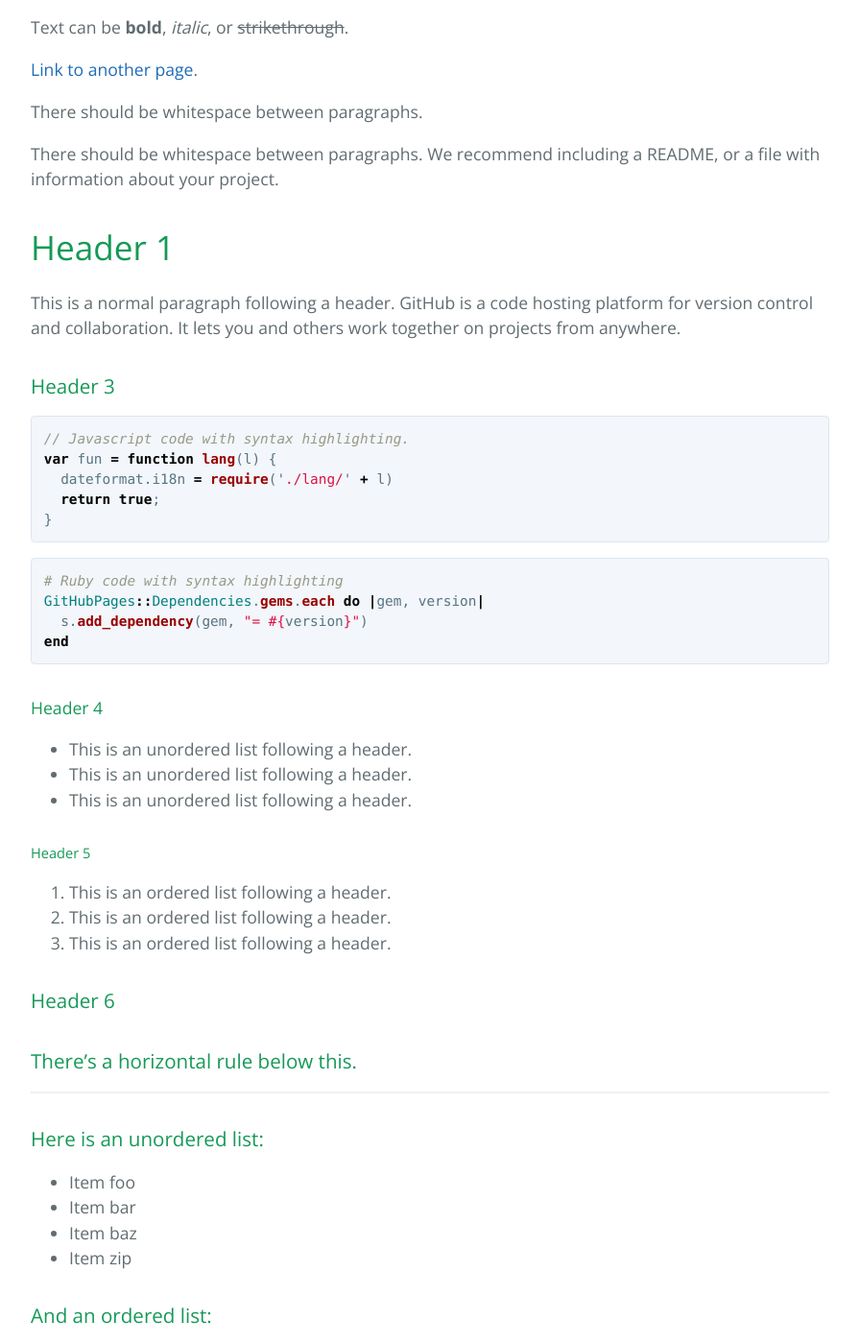
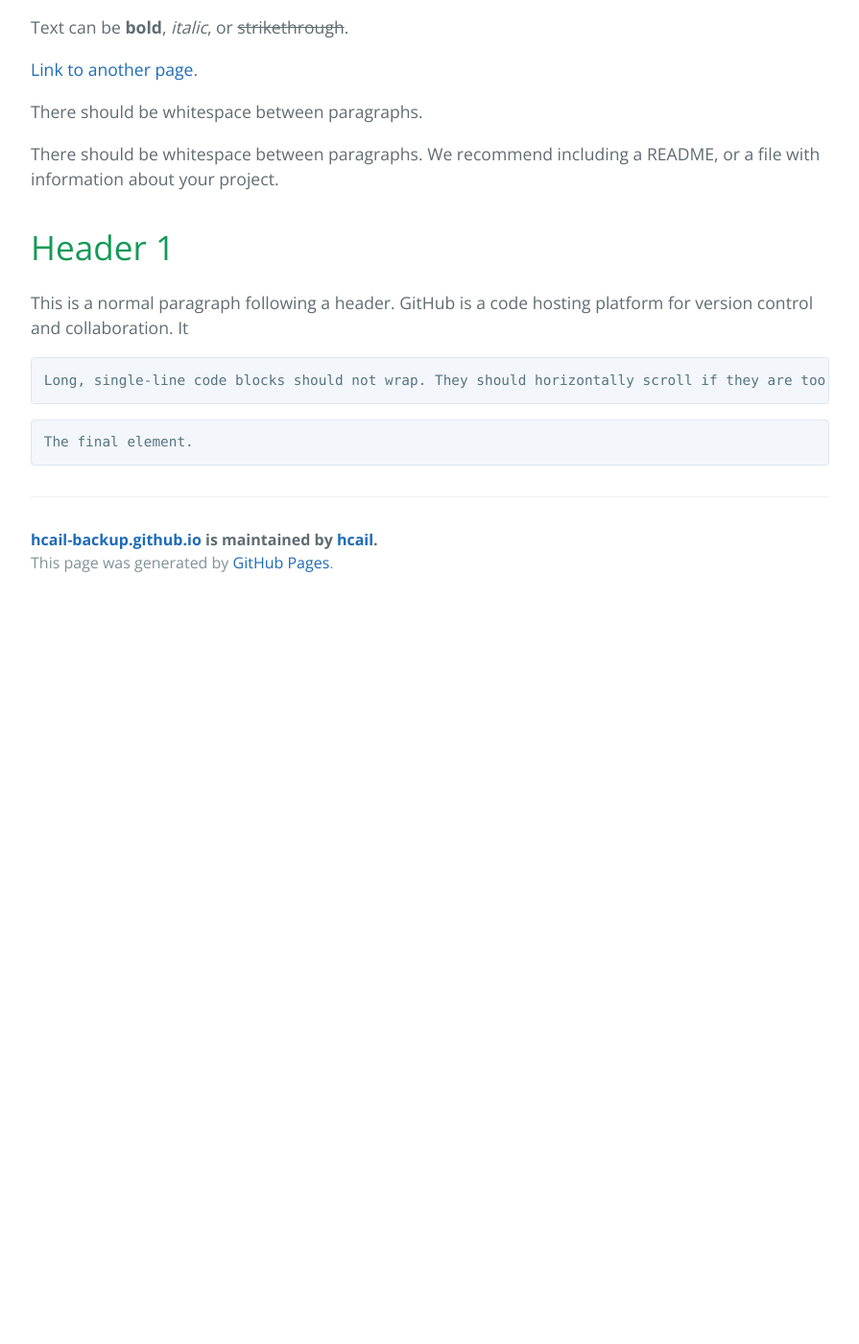
Before and after one commit to hcail/hcail-backup.github.io, a Jekyll site: the page built from index.md, in a window 1280 px wide and 1400 px high, scrolled down 400 px. Shown: the whole window at 96% size, without its empty margins (192-1087 px from the left). Built offline with Jekyll 4.4.1, drawn with Linux system fonts in a browser that asks for light colours; after the commit the page ends 1030 px from its top, so only the background shows below that; some of the changed text lies outside the part shown.

Commit message:
Update index.md

````diff
--- a/index.md
+++ b/index.md
@@ -12,95 +12,7 @@ There should be whitespace between paragraphs. We recommend including a README,
 
 # Header 1
 
-This is a normal paragraph following a header. GitHub is a code hosting platform for version control and collaboration. It lets you and others work together on projects from anywhere.
-
-
-### Header 3
-
-```js
-// Javascript code with syntax highlighting.
-var fun = function lang(l) {
-  dateformat.i18n = require('./lang/' + l)
-  return true;
-}
-```
-
-```ruby
-# Ruby code with syntax highlighting
-GitHubPages::Dependencies.gems.each do |gem, version|
-  s.add_dependency(gem, "= #{version}")
-end
-```
-
-#### Header 4
-
-*   This is an unordered list following a header.
-*   This is an unordered list following a header.
-*   This is an unordered list following a header.
-
-##### Header 5
-
-1.  This is an ordered list following a header.
-2.  This is an ordered list following a header.
-3.  This is an ordered list following a header.
-
-### Header 6
-
-### There's a horizontal rule below this.
-
-* * *
-
-### Here is an unordered list:
-
-*   Item foo
-*   Item bar
-*   Item baz
-*   Item zip
-
-### And an ordered list:
-
-1.  Item one
-1.  Item two
-1.  Item three
-1.  Item four
-
-### And a nested list:
-
-- level 1 item
-  - level 2 item
-  - level 2 item
-    - level 3 item
-    - level 3 item
-- level 1 item
-  - level 2 item
-  - level 2 item
-  - level 2 item
-- level 1 item
-  - level 2 item
-  - level 2 item
-- level 1 item
-
-### Small image
-
-![Octocat](https://github.githubassets.com/images/icons/emoji/octocat.png)
-
-### Large image
-
-![Branching](https://guides.github.com/activities/hello-world/branching.png)
-
-
-### Definition lists can be used with HTML syntax.
-
-<dl>
-<dt>Name</dt>
-<dd>Godzilla</dd>
-<dt>Born</dt>
-<dd>1952</dd>
-<dt>Birthplace</dt>
-<dd>Japan</dd>
-<dt>Color</dt>
-<dd>Green</dd>
-</dl>
+This is a normal paragraph following a header. GitHub is a code hosting platform for version control and collaboration. It
 
 ```
 Long, single-line code blocks should not wrap. They should horizontally scroll if they are too long. This line should be long enough to demonstrate this.
````
